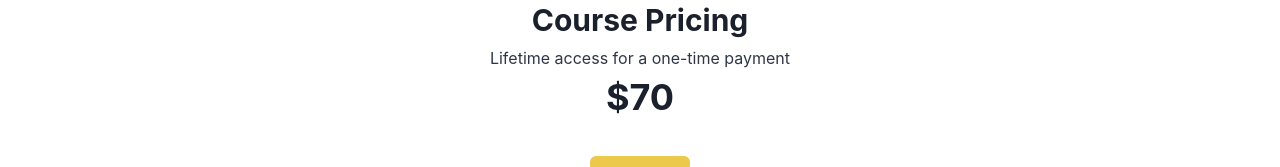
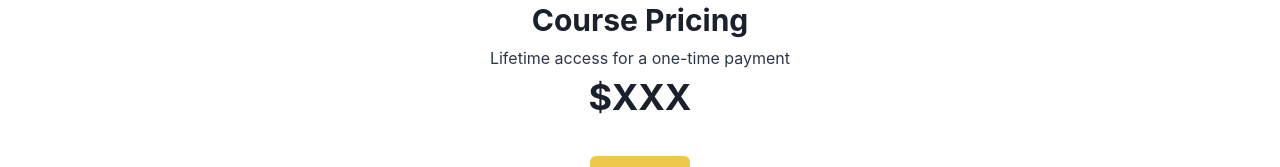
Before and after one commit to GPT-Engineer-App/web-dev-course-sales, a React (Vite) app: page / in a window 1280 px wide. Shown: the part 948-1115 px from the top of the page. Built offline with nearby package versions, Linux system fonts and the light colour scheme.

Commit message:
Reverted to edit d02b59c7-6473-42c8-b233-b24897aed8c8: "Changed the course price from "$299" to a placeholder "$XXX" on the sales page.
Price"

```diff
--- a/src/pages/Index.jsx
+++ b/src/pages/Index.jsx
@@ -71,7 +71,7 @@ const Index = () => {
           Lifetime access for a one-time payment
         </Text>
         <Text fontWeight={700} fontSize={"4xl"}>
-          $70
+          $XXX
         </Text>
         <Stack mt={8} spacing={6} direction={"row"} justifyContent={"center"}>
           <Button
```
